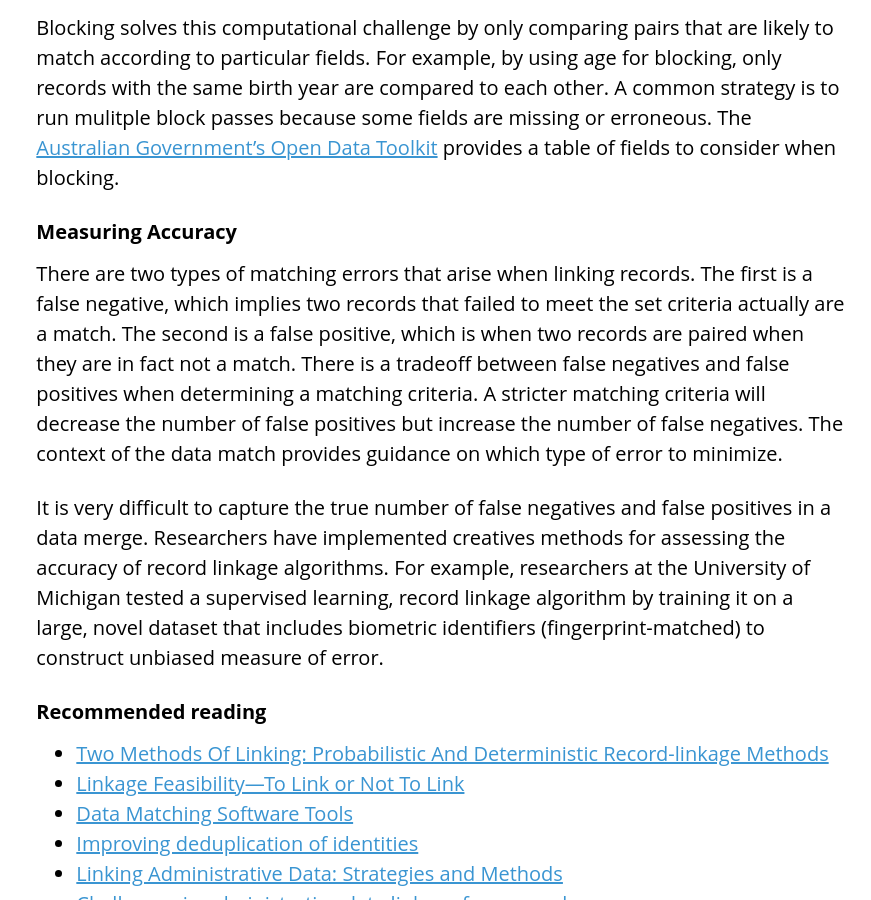
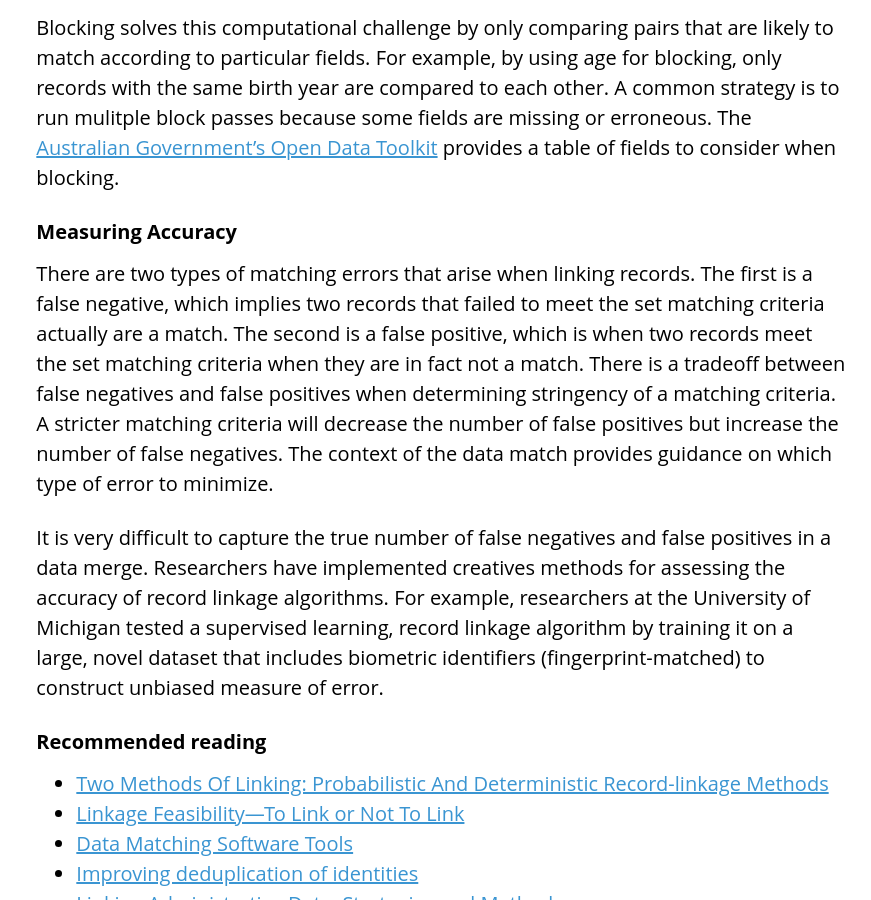
Before and after one commit to CTOpenData/data-sharing-playbook, a Jekyll site: the page built from 8_appendix-c-linking-datasets.md, in a window 1280 px wide and 900 px high, scrolled down 1063 px. Shown: the whole window, without its empty margins (409-1280 px from the left). Built offline with Jekyll 4.4.1, drawn with Linux system fonts in a browser that asks for light colours.

Commit message:
Update 8_appendix-c-linking-datasets.md

```diff
--- a/8_appendix-c-linking-datasets.md
+++ b/8_appendix-c-linking-datasets.md
@@ -23,7 +23,7 @@ Blocking solves this computational challenge by only comparing pairs that are li
 provides a table of fields to consider when blocking.
 
 ### Measuring Accuracy
-There are two types of matching errors that arise when linking records. The first is a false negative, which implies two records that failed to meet the set criteria actually are a match. The second is a false positive, which is when two records are paired when they are in fact not a match. There is a tradeoff between false negatives and false positives when determining a matching criteria. A stricter matching criteria will decrease the number of false positives but increase the number of false negatives. The context of the data match provides guidance on which type of error to minimize.
+There are two types of matching errors that arise when linking records. The first is a false negative, which implies two records that failed to meet the set matching criteria actually are a match. The second is a false positive, which is when two records meet the set matching criteria when they are in fact not a match. There is a tradeoff between false negatives and false positives when determining stringency of a matching criteria. A stricter matching criteria will decrease the number of false positives but increase the number of false negatives. The context of the data match provides guidance on which type of error to minimize.
 
 It is very difficult to capture the true number of false negatives and false positives in a data merge. Researchers have implemented creatives methods for assessing the accuracy of record linkage algorithms. For example, researchers at the University of Michigan tested a supervised learning, record linkage algorithm by training it on a large, novel dataset that includes biometric identifiers (fingerprint-matched) to construct unbiased measure of error.
 
```
